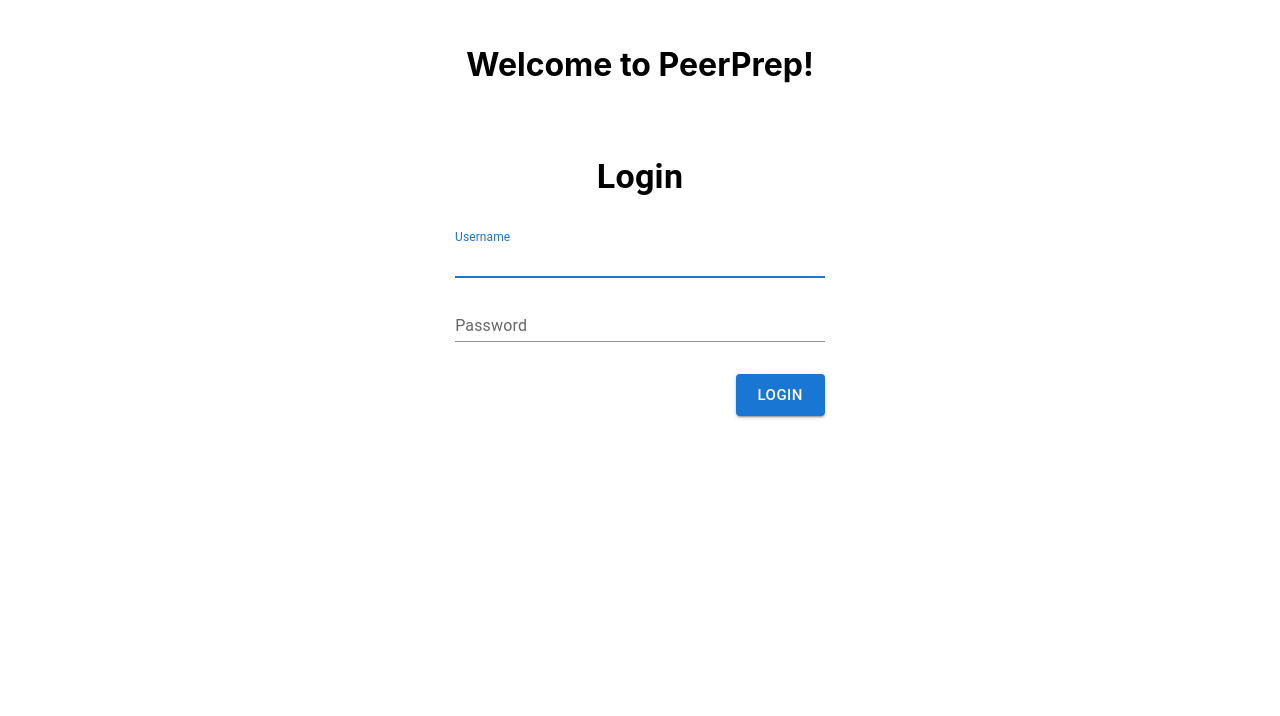
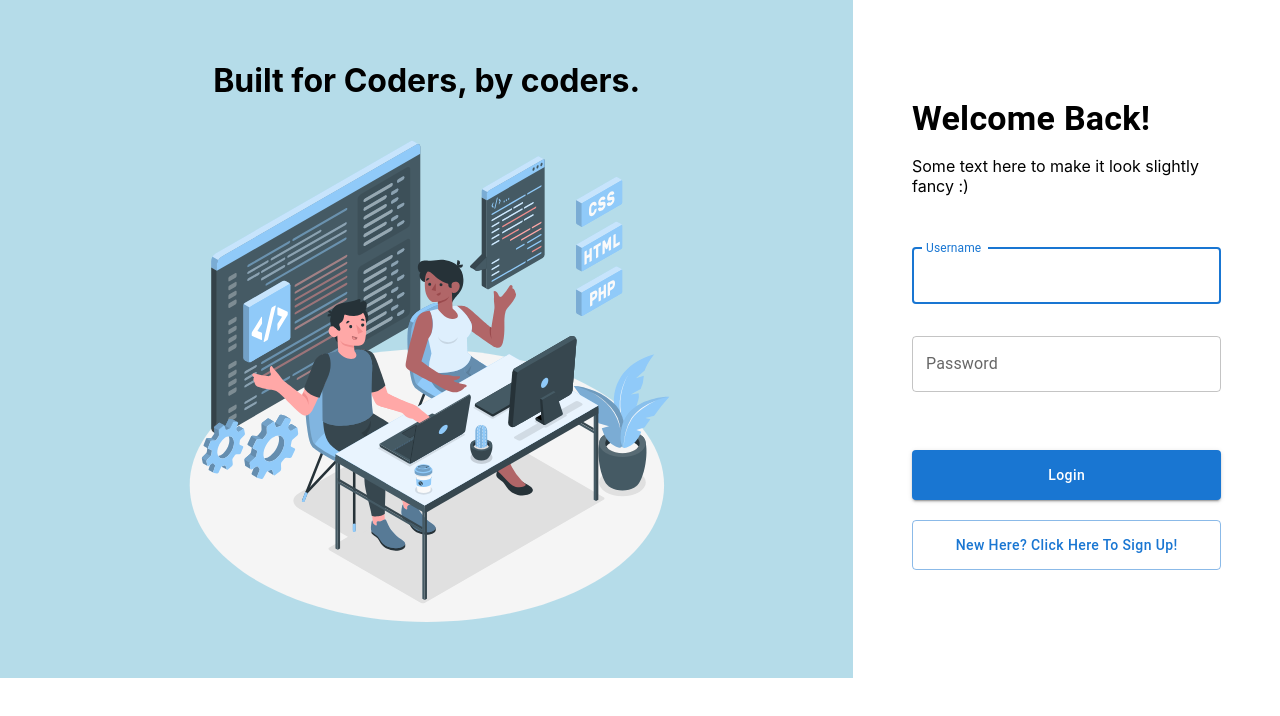
Before and after one commit to CS3219-AY2223S1/cs3219-project-ay2223s1-g39, a React (Create React App) app in the folder frontend/: page /login in a window 1280 px wide. Shown: the top 716 px of the page. Built offline with nearby package versions, Linux system fonts and the light colour scheme; no server answers.

Commit message:
Complete basic styling for loginPage

```diff
--- a/frontend/src/App.js
+++ b/frontend/src/App.js
@@ -24,7 +24,6 @@ function App() {
 
     return (
         <div className="App">
-            <Box display={"flex"} flexDirection={"column"} padding={"1.5rem"}>
           <Router>
               <Routes>
                   <Route exact path="/" element={<Navigate replace to="/login" />}></Route>
@@ -47,7 +46,6 @@ function App() {
                   }/>
               </Routes>
           </Router>
-            </Box>
         </div>
     );
 }
--- a/frontend/src/components/LoginPage.js
+++ b/frontend/src/components/LoginPage.js
@@ -7,10 +7,52 @@ import {
   DialogActions,
   DialogContent,
   DialogContentText,
+  Grid
 } from "@mui/material";
 import { useState } from "react";
 import { URL_USER_SVC } from "../configs";
-import { Link } from "react-router-dom";
+import { Navigate, Link } from "react-router-dom";
+import { createUseStyles } from 'react-jss';
+import loginPageImage from '../assets/loginPageImage.svg';
+
+const useStyles = createUseStyles({
+  leftPortion: {
+    textAlign: "center",
+    padding: "40px 0px",
+    margin: "auto",
+    backgroundColor: "#b5dce9"
+  },
+  quote: {
+    colour: "#a9a9a9",
+  },
+  loginPageImage:{
+    maxWidth: "60%"
+  },
+  rightPortion: {
+    justifyContent: "center",
+    display: "flex",
+    alignItems: "center",
+    height: "100%",
+  },
+  loginContainer: {
+    width: "100%",
+    margin: "20px auto",
+    padding: "50px 20px",
+    borderRadius: "10px",
+    // boxShadow: "rgba(0, 0, 0, 0.24) 0px 3px 8px",
+    justifyContent: "center",
+    alignContent: "center",
+  },
+  loginPromptContainer: {
+    justifyContent: "center",
+    display: "flex"
+  },
+  loginContainerButton: {
+    height: "50px",
+    margin: "10px 0px",
+    textTransform: "Capitalize"
+  }
+})
 
 const LoginPage = () => {
   const [username, setUsername] = useState("");
@@ -18,6 +60,7 @@ const LoginPage = () => {
   const [isLoginSuccess, setIsLoginSuccess] = useState(false);
   const [isDialogOpen, setIsDialogOpen] = useState(false);
   const [dialogMsg, setDialogMsg] = useState("");
+  const classes = useStyles();
 
   const setSuccessDialog = (msg) => {
     setIsDialogOpen(true);
@@ -59,65 +102,70 @@ const LoginPage = () => {
   };
 
   return (
-    <div
-      style={{
-        justifyContent: "center",
-        alignContent: "center",
-        textAlign: "center",
-      }}
-    >
-      <h1 style={{ paddingBottom: "50px" }}> Welcome to PeerPrep!</h1>
-      <div style={{ justifyContent: "center", display: "flex" }}>
-        <Box display={"flex"} flexDirection={"column"} width={"30%"}>
-          <Typography variant={"h4"} marginBottom={"2rem"}>
-            <strong>Login</strong>
+    <Grid container width={"100%"} height={"100%"}>
+      <Grid item xs={8}>
+        <div className={classes.leftPortion}>
+          <h1 className={classes.quote}>Built for Coders, by coders.</h1>
+          <img src={loginPageImage} className={classes.loginPageImage}/>
+        </div>
+      </Grid>
+      <Grid item xs={4}>
+        <div className={classes.rightPortion}>
+        <div className={classes.loginContainer}>
+          <div className={classes.loginPromptContainer}>
+            <Box display={"flex"} flexDirection={"column"} sx={{width: "80%"}}>
+              <Typography variant={"h4"}>
+                <strong>Welcome Back!</strong>
               </Typography>
+              <Typography variant={"p"} marginBottom={"1rem"}>
+                <p>Some text here to make it look slightly fancy :)</p>
+              </Typography>
+              <br />
               <TextField
                 label="Username"
-            variant="standard"
+                variant="outlined"
                 value={username}
                 onChange={(e) => setUsername(e.target.value)}
-            sx={{ marginBottom: "1rem" }}
+                sx={{ marginBottom: "2rem" }}
                 autoFocus
               />
               <TextField
                 label="Password"
-            variant="standard"
+                variant="outlined"
                 type="password"
                 value={password}
                 onChange={(e) => setPassword(e.target.value)}
-            sx={{ marginBottom: "2rem" }}
+                sx={{ marginBottom: "3rem" }}
               />
-          <Box
-            display={"flex"}
-            flexDirection={"row"}
-            justifyContent={"flex-end"}
-          >
-            <Button onClick={handleLogin} variant={"contained"} size={"large"}>
+              <Button className={classes.loginContainerButton} onClick={handleLogin} variant={"contained"}>
                 Login
               </Button>
-          </Box>
+              <Button className={classes.loginContainerButton} variant={"outlined"} component={Link} to="/signup">
+                New here? Click here to sign up!
+              </Button>
+
               <Dialog open={isDialogOpen} onClose={closeDialog}>
                 <DialogContent sx={{ textTransform: "capitalize" }}>
                   <DialogContentText sx={{ textAlign: "center", fontWeight: "bold" }}>{dialogMsg}</DialogContentText>
                 </DialogContent>
                 <DialogActions>
-              {isLoginSuccess ? (
-                <Button component={Link} to="/home">
-                  <p style={{ fontWeight: "bold" }}>
-                    Proceed to await match!
-                  </p>
-                </Button>
-              ) : (
+                  {isLoginSuccess
+                    ? <Navigate to="/home" />
+                    : (
                     <Button component={Link} to="/signup">
                       Click here to sign up!
                     </Button>
                   )}
                 </DialogActions>
               </Dialog>
+
+
             </Box>
           </div>
         </div>
+        </div>
+      </Grid>
+    </Grid>
   );
 };
 
```
Also changed, not shown: frontend/src/assets/loginPageImage.svg (added). Lines whose indentation alone changed are shown as unchanged.
